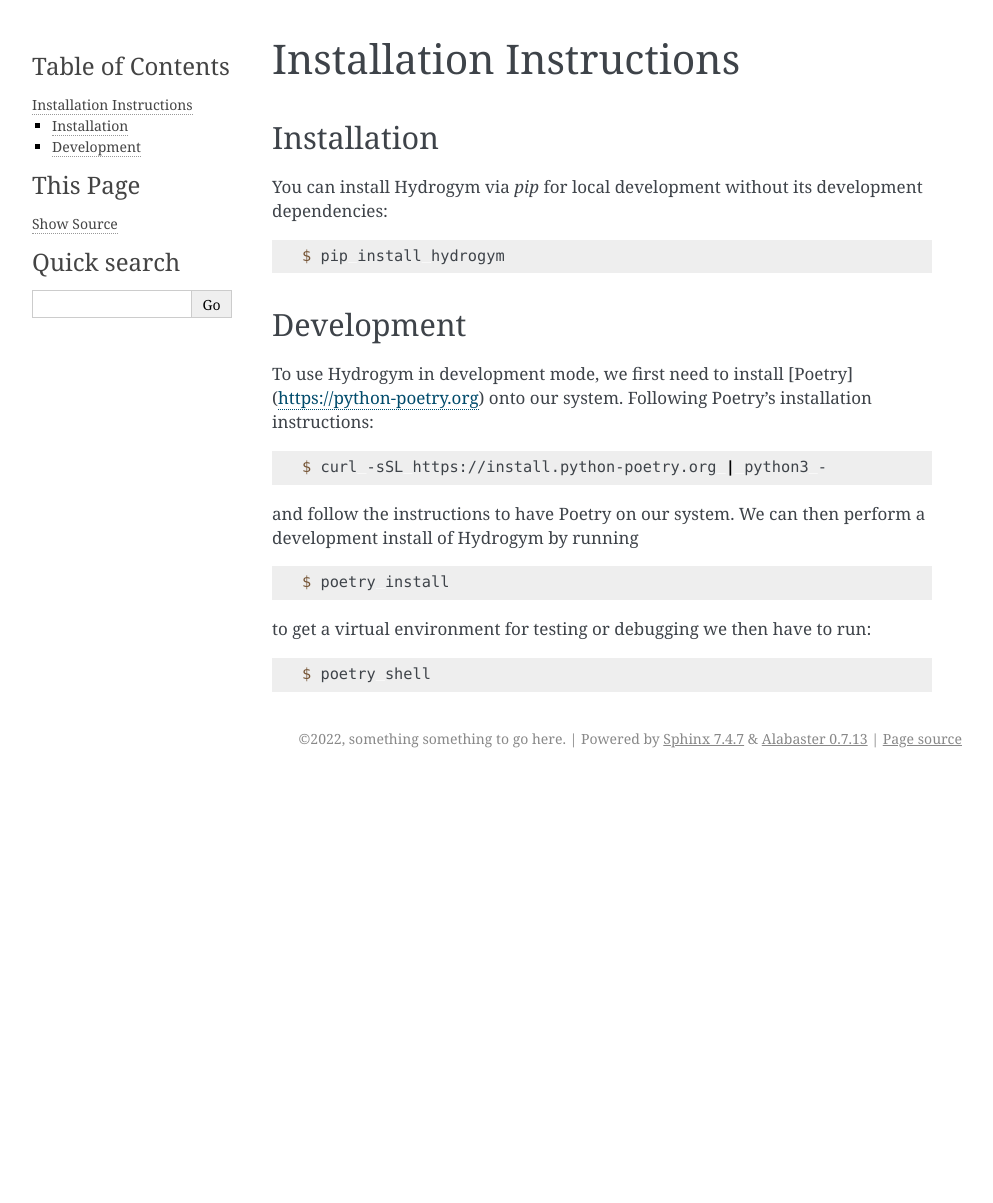
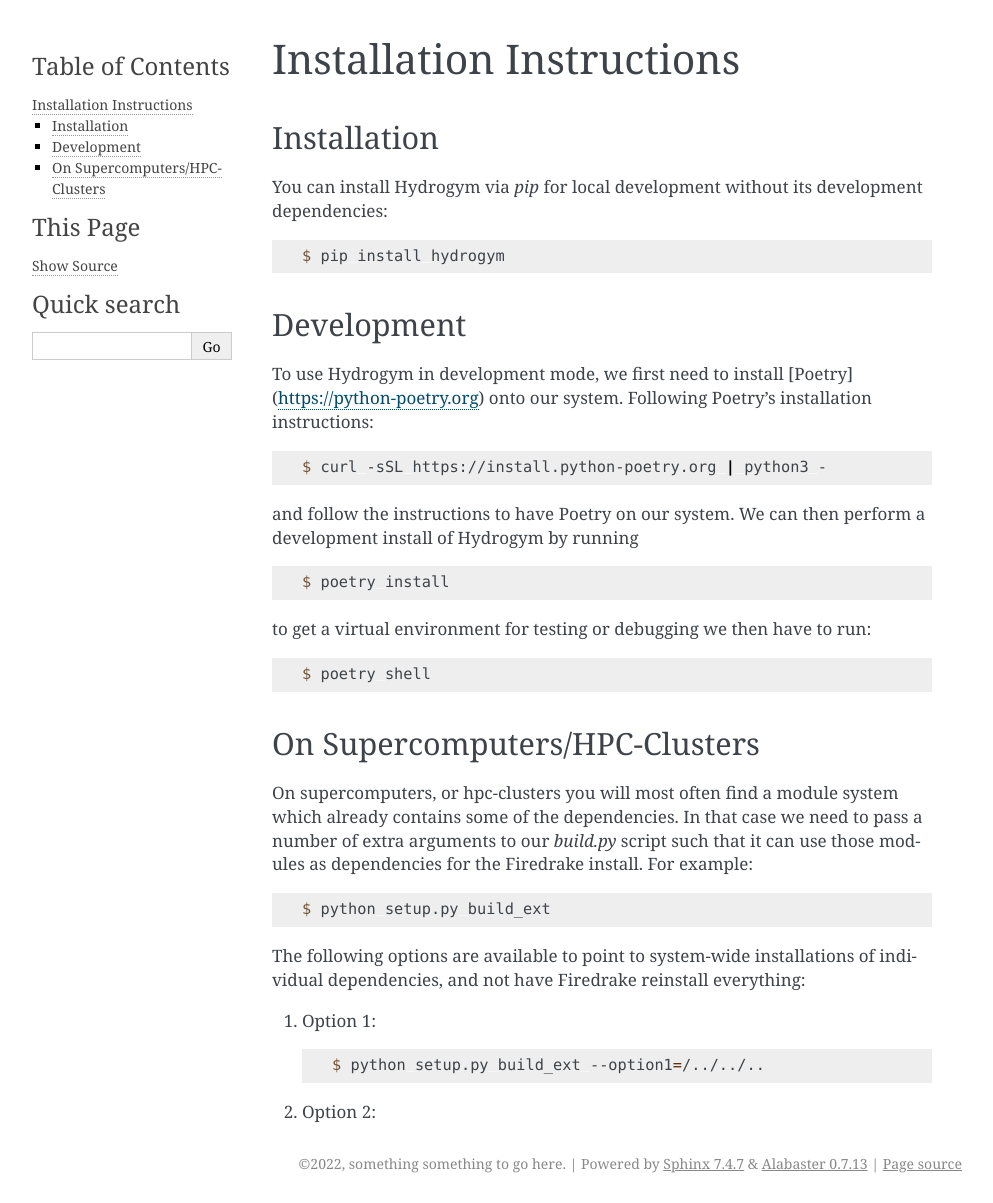
Before and after one commit to dynamicslab/hydrogym, a Sphinx documentation site: the page built from docs/source/installation.rst, in a window 1280 px wide. Shown: the whole page, without its empty margins (148-1141 px from the left). Built offline with Sphinx 7.4.7, drawn with Linux system fonts in a browser that asks for light colours; before the commit the page ends 900 px from its top, so only the background shows below that.

Commit message:
Add stub for list of installation options to the installation instructions.

```diff
--- a/docs/source/installation.rst
+++ b/docs/source/installation.rst
@@ -33,3 +33,22 @@
 .. code-block:: console
 
    $ poetry shell
+
+On Supercomputers/HPC-Clusters
+------------------------------
+
+On supercomputers, or hpc-clusters you will most often find a module system which already contains some of the dependencies. In that case we need to pass a number of extra arguments to our `build.py` script such that it can use those modules as dependencies for the Firedrake install. For example:
+
+.. code-block:: console
+
+   $ python setup.py build_ext
+
+The following options are available to point to system-wide installations of individual dependencies, and not have Firedrake reinstall everything:
+
+#. Option 1:
+
+   .. code-block:: console
+
+      $ python setup.py build_ext --option1=/../../..
+
+#. Option 2:
```
